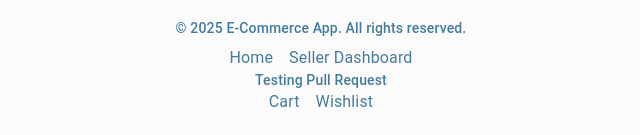
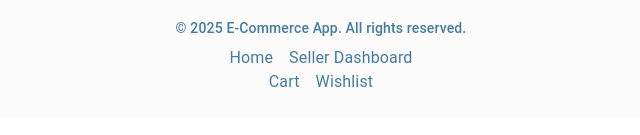
Before and after one commit to NemishteAnushka/E-commerce, a React (Vite) app: page /login in a window 1280 px wide. Shown: the part 943-1078 px from the top of the page, without its empty margins (319-959 px from the left). Built offline with nearby package versions, Linux system fonts and the light colour scheme.

Commit message:
removed changes

```diff
--- a/src/components/Footer.jsx
+++ b/src/components/Footer.jsx
@@ -15,7 +15,6 @@ export default function Footer() {
           Seller Dashboard
         </Link>
      <Typography variant="body2" sx={{ fontWeight: 500 }}>
-       Testing Pull Request
       </Typography>    <Link href="/cart" underline="hover" sx={{ color: '#457B9D', mx: 1 }}>
           Cart
         </Link>
```
